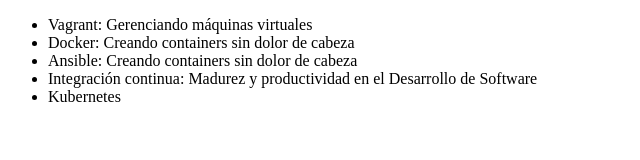
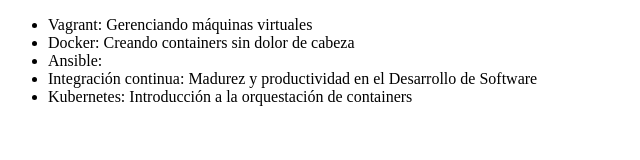
Before and after one commit to mamutco10/alura-git, a plain HTML site: page index.html in a window 1280 px wide. Shown: the whole page, without its empty margins (0-640 px from the left). Drawn offline with Linux system fonts and the light colour scheme.

Commit message:
Modificando el nombre del curso de Kubernetes

```diff
--- a/index.html
+++ b/index.html
@@ -8,9 +8,9 @@
      <ul>
          <li> Vagrant: Gerenciando máquinas virtuales </li>
          <li> Docker: Creando containers sin dolor de cabeza </li>
-         <li> Ansible: Creando containers sin dolor de cabeza </li>
+         <li> Ansible: </li>
          <li> Integración continua: Madurez y productividad en el Desarrollo de Software </li>
-         <li> Kubernetes </li>
+         <li> Kubernetes: Introducción a la orquestación de containers</li>
      </ul>
 </body>
 </html>
```
